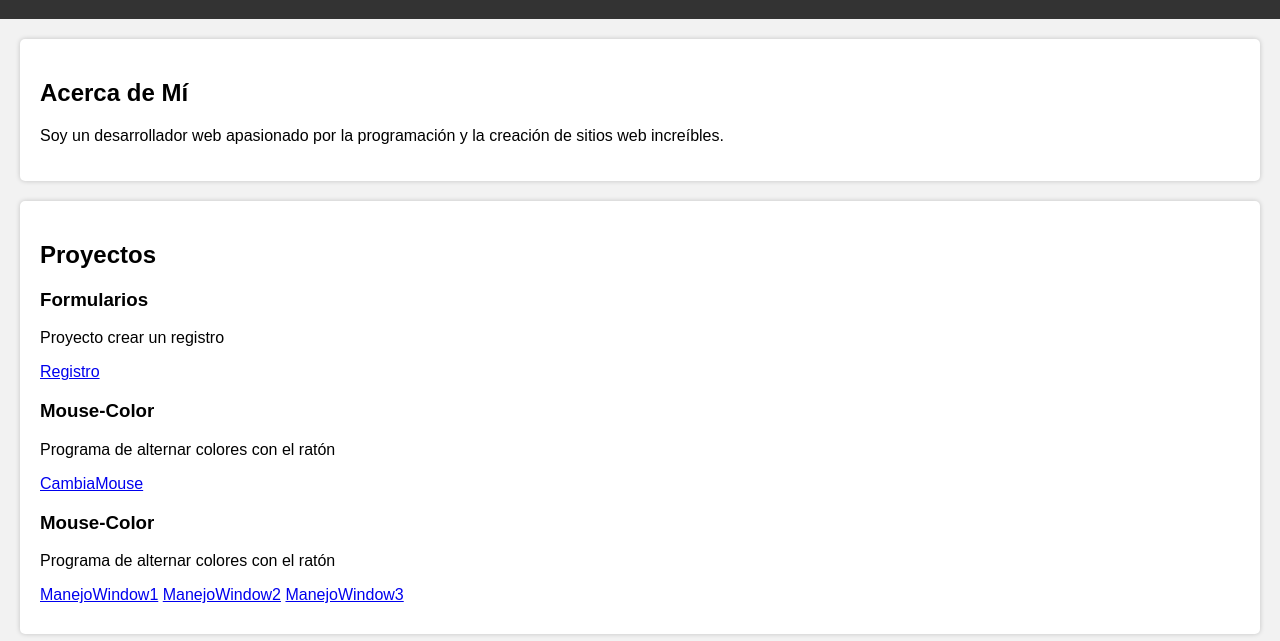
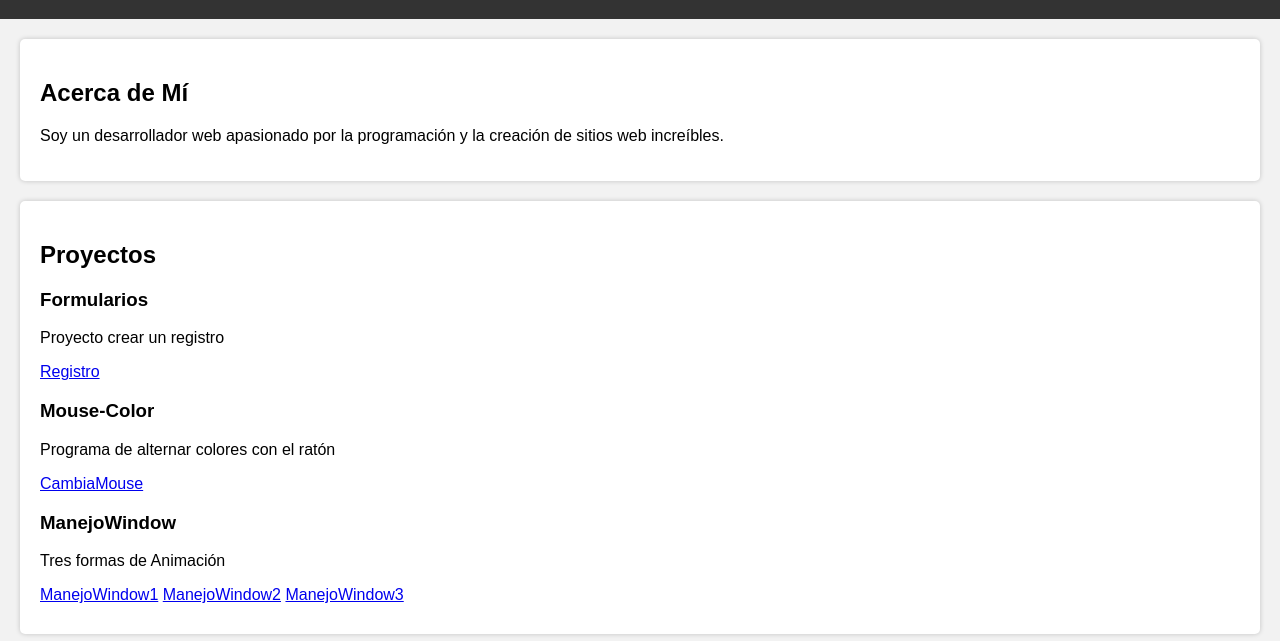
Before and after one commit to javierprogrameitor/PortFolio_GitHub, a plain HTML site: page index.html in a window 1280 px wide. Shown: the part 159-800 px from the top of the page. Drawn offline with Linux system fonts and the light colour scheme.

Commit message:
Update index.html
Actualiza portfolio

```diff
--- a/index.html
+++ b/index.html
@@ -32,8 +32,8 @@
            <a href="https://javierprogrameitor.github.io/ColorMouse/">CambiaMouse</a>
         </div>
         <div class="project">
-            <h3>Mouse-Color</h3>
-            <p>Programa de alternar colores con el ratón</p>
+            <h3>ManejoWindow</h3>
+            <p>Tres formas de Animación</p>
            <a href="https://javierprogrameitor.github.io/EfectoLLuvia/">ManejoWindow1</a>
            <a href="https://javierprogrameitor.github.io/EfectoNieve/">ManejoWindow2</a>
            <a href="https://javierprogrameitor.github.io/EfectoMatrix/">ManejoWindow3</a>
```
